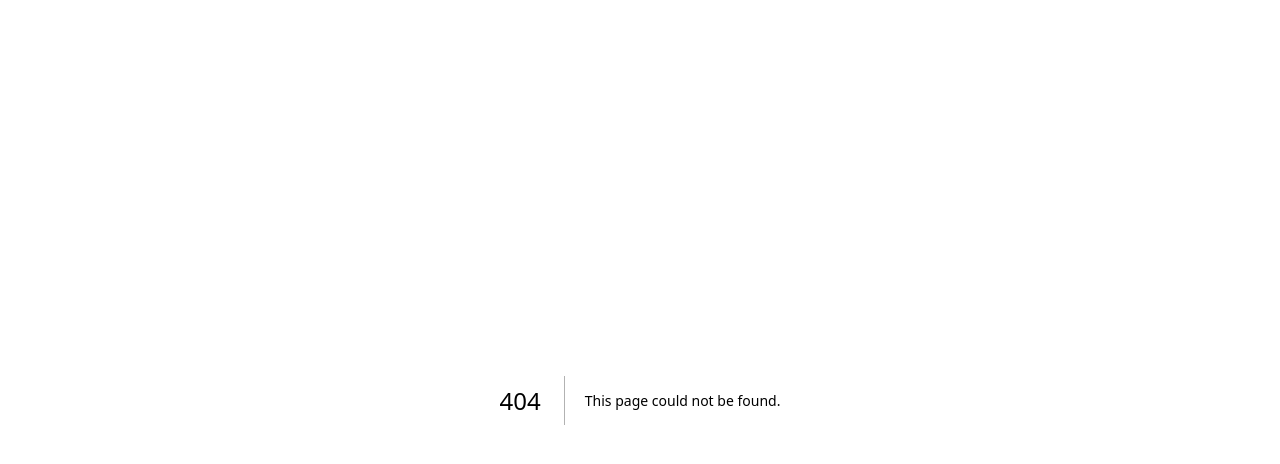
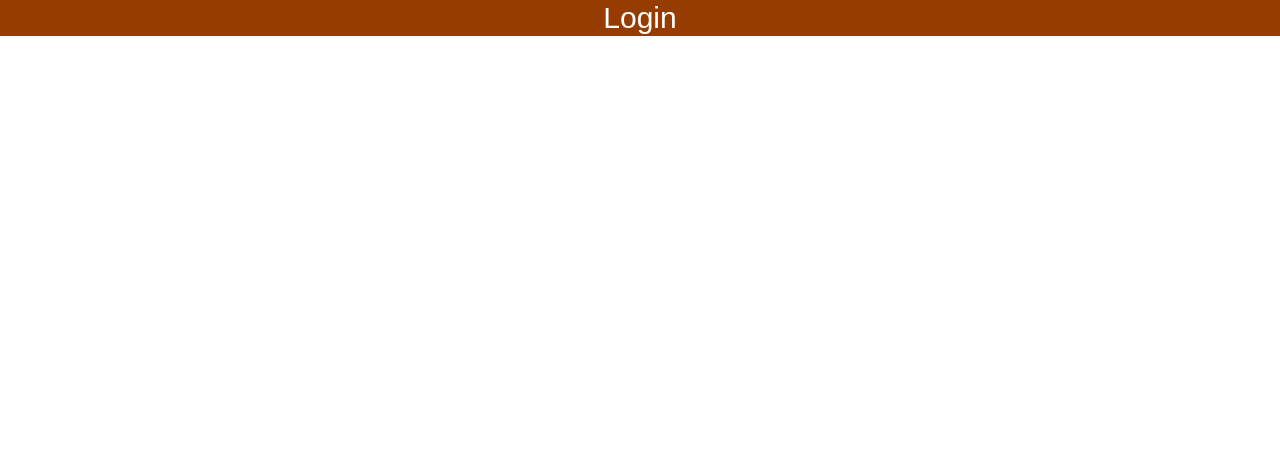
Before and after one commit to ASHUTOSH-A-49/Authenticator, a Next.js app: page /login in a window 1280 px wide. Before the commit this address had no page. Shown: the top 464 px of the page. Built offline with nearby package versions, Linux system fonts and the light colour scheme.

Commit message:
creating react app and setting up env variavbles ad installing req libraries

```diff
--- /dev/null
+++ b/src/app/login/page.tsx
@@ -0,0 +1,3 @@
+export default function LoginPage(){
+    return <div className="flex-wrap bg-amber-800"><h1 className="text-center text-white text-3xl">Login</h1></div>
+}
--- /dev/null
+++ b/src/app/signup/page.tsx
@@ -0,0 +1,3 @@
+export default function SignupPage(){
+        return <div className="flex-wrap bg-amber-800"><h1 className="text-center text-white text-3xl">Signup</h1></div>
+}
```
Also changed, not shown: package.json (+11 -5 lines), src/app/api/users/signup/route.ts (added), 1 other file (tests, documents, lock files or other folders).
